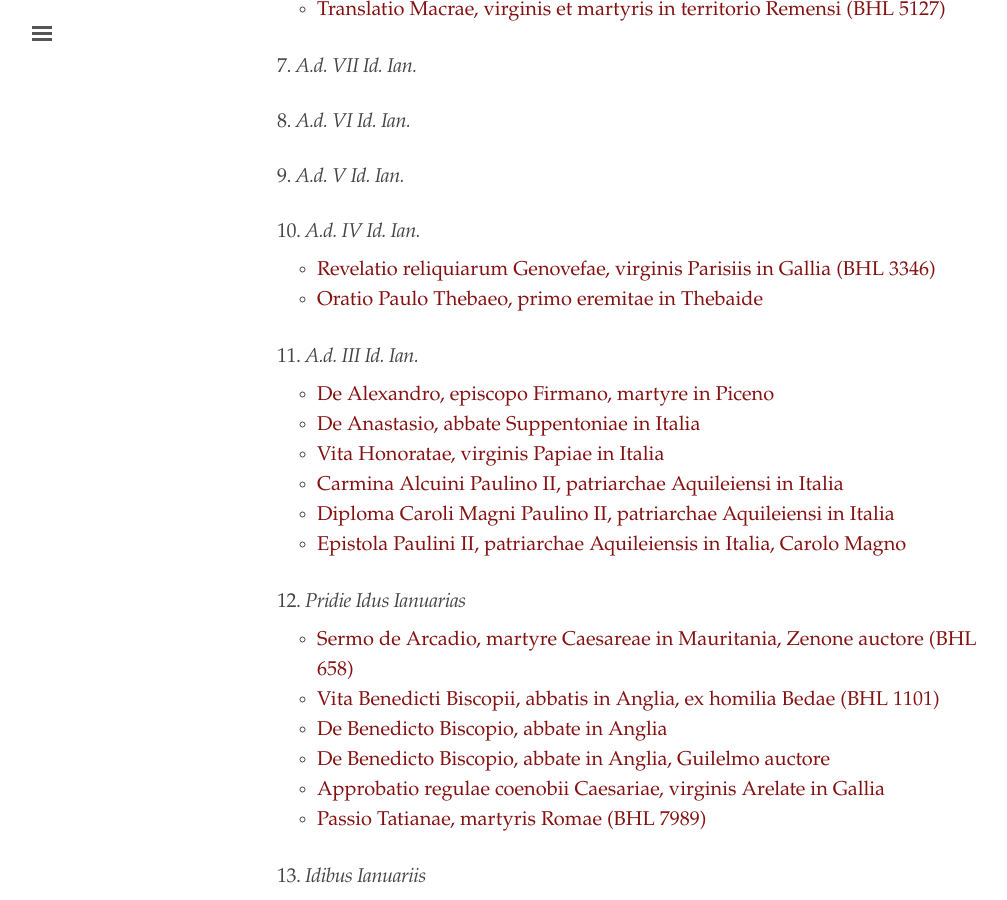
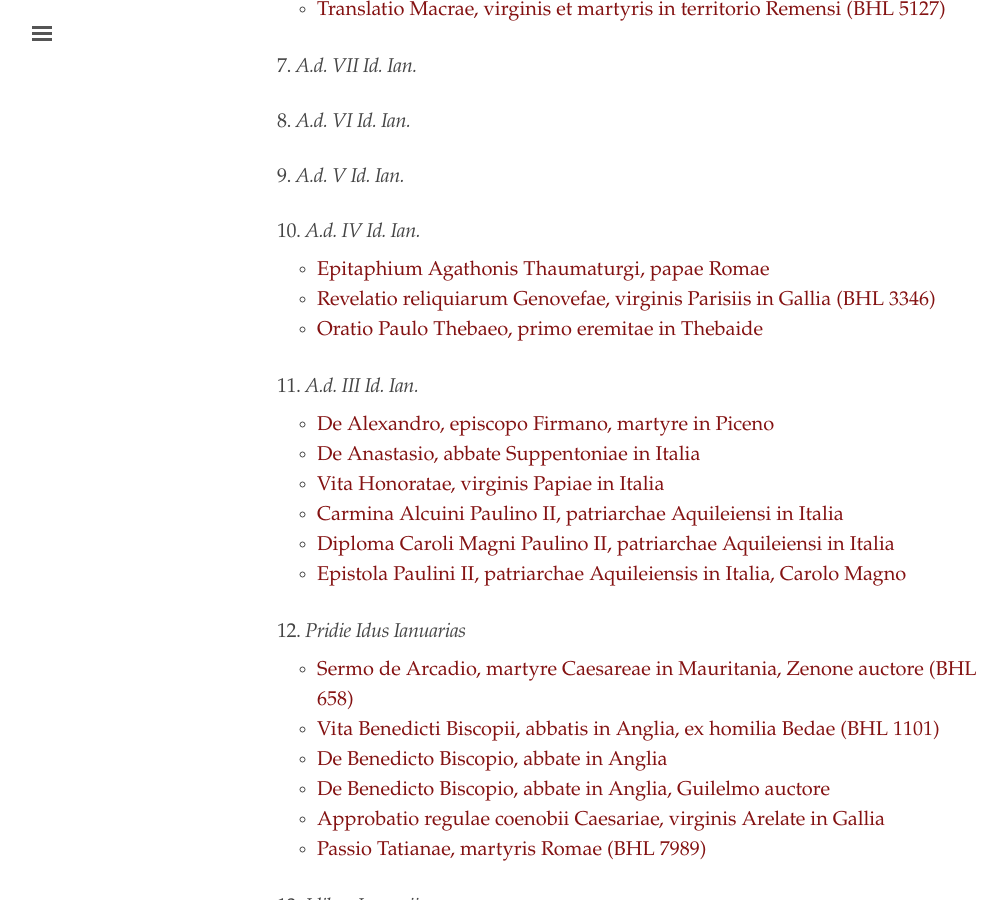
Before and after one commit to cjkoepke1/latin-hagiography, a Jekyll site: the page built from index.md, in a window 1280 px wide and 900 px high, scrolled down 1445 px. Shown: the whole window, without its empty margins (3-1010 px from the left). Built offline with Jekyll 4.4.1, drawn with Linux system fonts in a browser that asks for light colours.

Commit message:
Added Epitaphium Agathonis

```diff
--- a/index.md
+++ b/index.md
@@ -59,6 +59,7 @@
 
 ### 10. *A.d. IV Id. Ian.*
 
+- [Epitaphium Agathonis Thaumaturgi, papae Romae](https://cjkoepke1.github.io/latin-hagiography/texts/epitaphium-agathonis/)
 - [Revelatio reliquiarum Genovefae, virginis Parisiis in Gallia (BHL 3346)](https://cjkoepke1.github.io/latin-hagiography/texts/revelatio-genovefae/)
 - [Oratio Paulo Thebaeo, primo eremitae in Thebaide](https://cjkoepke1.github.io/latin-hagiography/texts/oratio-paulo-thebaeo/)
 
```
